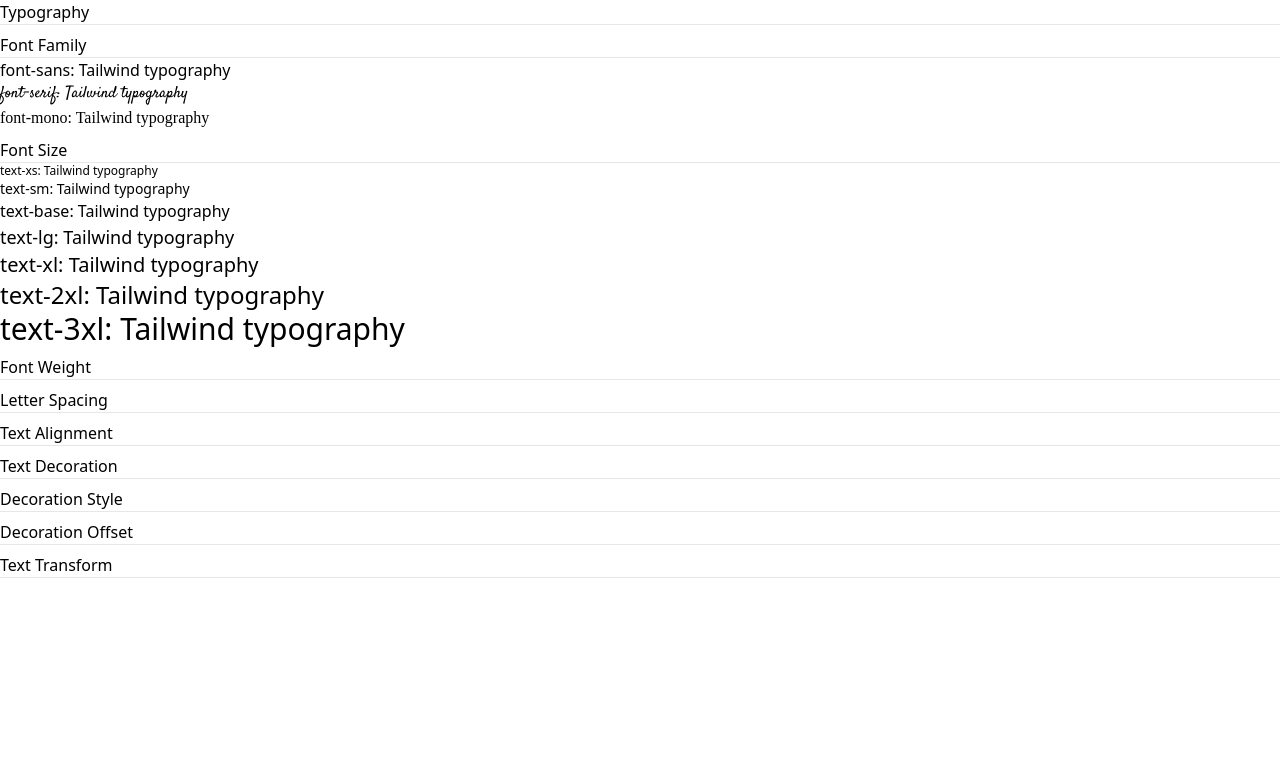
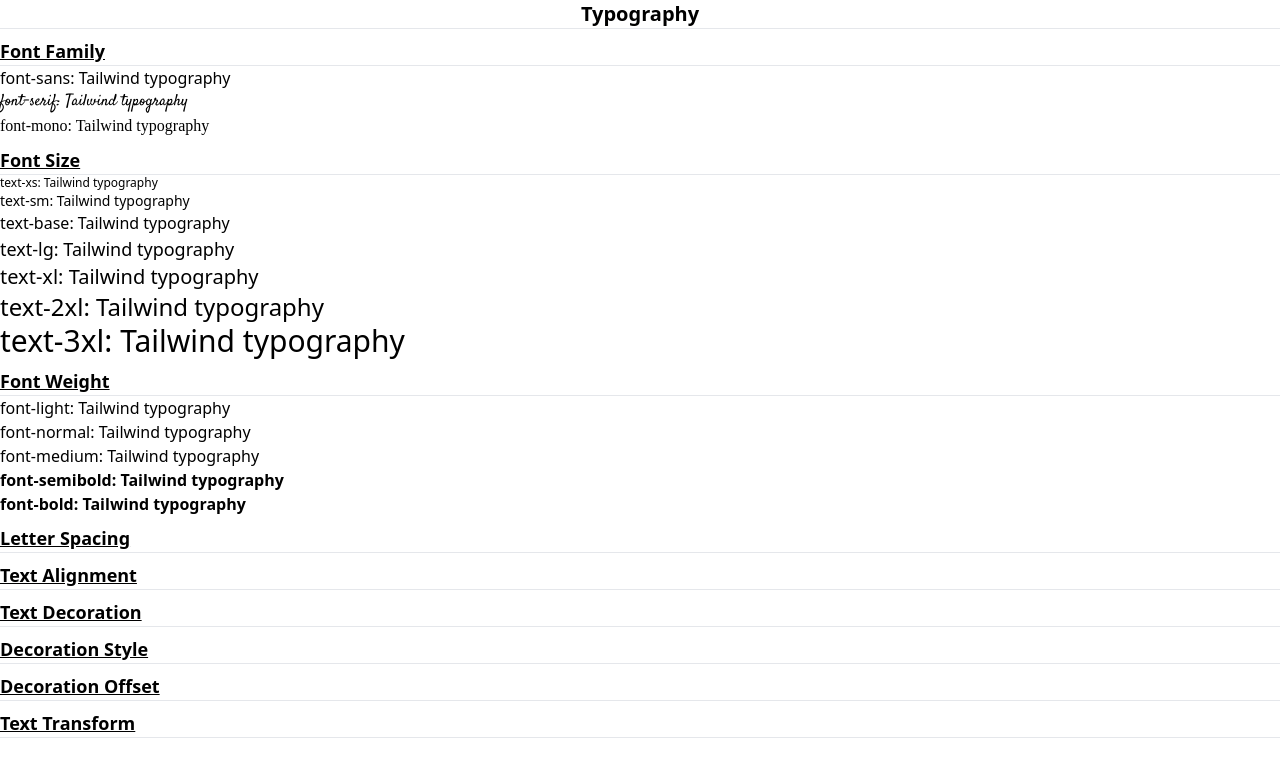
Before and after one commit to nsagias/react-tailwindcss-starter, a React (Create React App) app: page / in a window 1280 px wide. Shown: the top 768 px of the page. Built offline with nearby package versions, Linux system fonts and the light colour scheme.

Commit message:
style section names

```diff
--- a/src/components/Typography/Typography.tsx
+++ b/src/components/Typography/Typography.tsx
@@ -2,19 +2,19 @@ export default function Typography() {
   const boilerplate = "Tailwind typography";
   return (
     <div>
-      <h1>Typography</h1>
+      <h1 className="flex justify-center text-xl font-bold">Typography</h1>
       <hr />
 
       {/* Font Family */}
 
-      <div className="mt-2">Font Family</div>
+      <div className="text-lg font-bold underline mt-2">Font Family</div>
       <hr />
       <div className="font-sans">font-sans: {boilerplate}</div>
       <div className="font-serif">font-serif: {boilerplate}</div>
       <div className="font-mono">font-mono: {boilerplate}</div>
 
       {/* Font Size */}
-      <div className="mt-2">Font Size</div>
+      <div className="text-lg font-bold underline mt-2">Font Size</div>
       <hr />
       <div className="text-xs">text-xs: {boilerplate}</div>
       <div className="text-sm">text-sm: {boilerplate}</div>
@@ -26,31 +26,36 @@ export default function Typography() {
 
 
       {/* Font Weight */}
-      <div className="mt-2">Font Weight</div>
+      <div className="text-lg font-bold underline mt-2">Font Weight</div>
       <hr />
+      <div className="font-light">font-light: {boilerplate}</div>
+      <div className="font-normal">font-normal: {boilerplate}</div>
+      <div className="font-medium">font-medium: {boilerplate}</div>
+      <div className="font-semibold">font-semibold: {boilerplate}</div>
+      <div className="font-bold">font-bold: {boilerplate}</div>
 
       {/* Letter Spacing */}
-      <div className="mt-2">Letter Spacing</div>
+      <div className="text-lg font-bold underline mt-2">Letter Spacing</div>
       <hr />
 
       {/* Text Alignment */}
-      <div className="mt-2">Text Alignment</div>
+      <div className="text-lg font-bold underline mt-2">Text Alignment</div>
       <hr />
 
       {/* Text Decoration */}
-      <div className="mt-2">Text Decoration</div>
+      <div className="text-lg font-bold underline mt-2">Text Decoration</div>
       <hr />
 
       {/* Decoration Style */}
-      <div className="mt-2">Decoration Style</div>
+      <div className="text-lg font-bold underline mt-2">Decoration Style</div>
       <hr />
 
       {/* Decoration Offset */}
-      <div className="mt-2">Decoration Offset</div>
+      <div className="text-lg font-bold underline mt-2">Decoration Offset</div>
       <hr />
 
       {/* Text Transform */}
-      <div className="mt-2">Text Transform</div>
+      <div className="text-lg font-bold underline mt-2">Text Transform</div>
       <hr />
    </div>
   );
```
